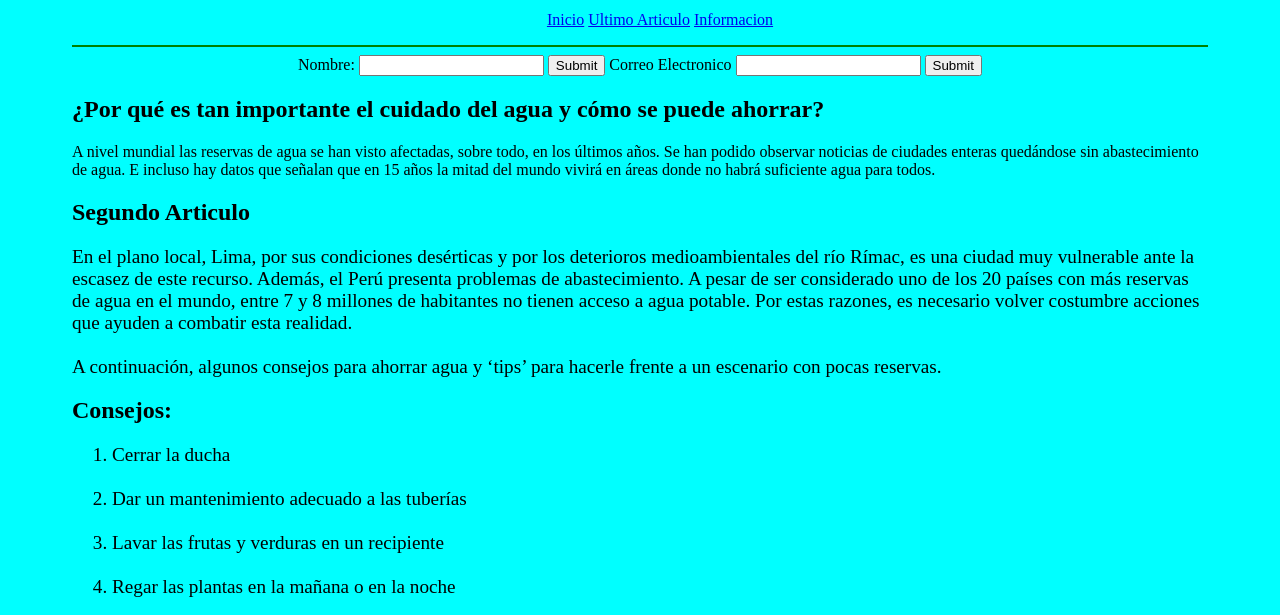
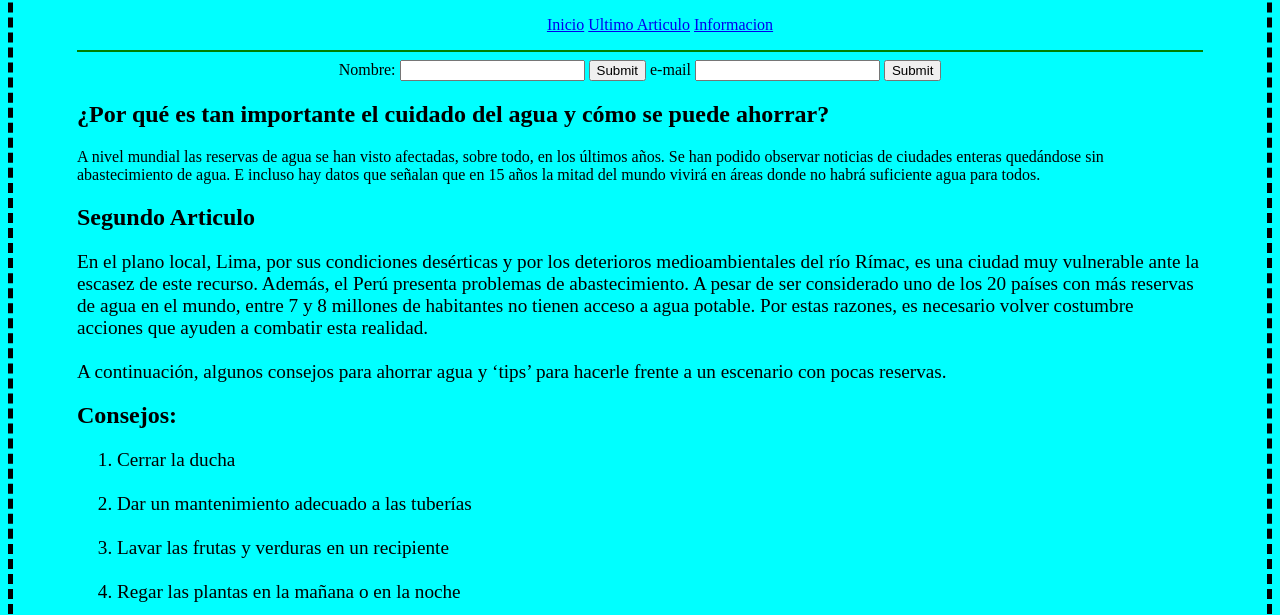
Before and after one commit to EliezerBz/primera-actividad, a plain HTML site: page index.html in a window 1280 px wide. Shown: the part 141-756 px from the top of the page. Drawn offline with Linux system fonts and the light colour scheme.

Commit message:
Confirmar

```diff
--- a/index.html
+++ b/index.html
@@ -36,7 +36,7 @@
     <label for="nombre">Nombre:</label>
     <input type="text" name="nombre" id="nombre">
     <button type="submit">Submit</button>
-    <label for="email">Correo Electronico</label>
+    <label for="email">e-mail</label>
     <input type="email" name="correo electronico" id="email">
     <button type="submit">Submit</button>
 </div>
@@ -113,7 +113,7 @@
 </article>
 <hr color="green">
 <iframe class="vid1"  width="560" height="315" src="https://www.youtube.com/embed/rbuYtrNUxg4" title="YouTube video player" frameborder="0" allow="accelerometer; autoplay; clipboard-write; encrypted-media; gyroscope; picture-in-picture" allowfullscreen></iframe>
-<video class="vid" src="pexels-cup-of-couple-8473762.mp4" controls></video>
+<video class="vid" src="vid12.mp4" controls></video>
 <hr>
 <figure class="dragonn">
     <pre>
--- a/styles.css
+++ b/styles.css
@@ -1,6 +1,7 @@
 body{
     background-color: aqua;
     padding: 5%;
+    border: 5px dashed;
 }
 
 .titulo{
```
